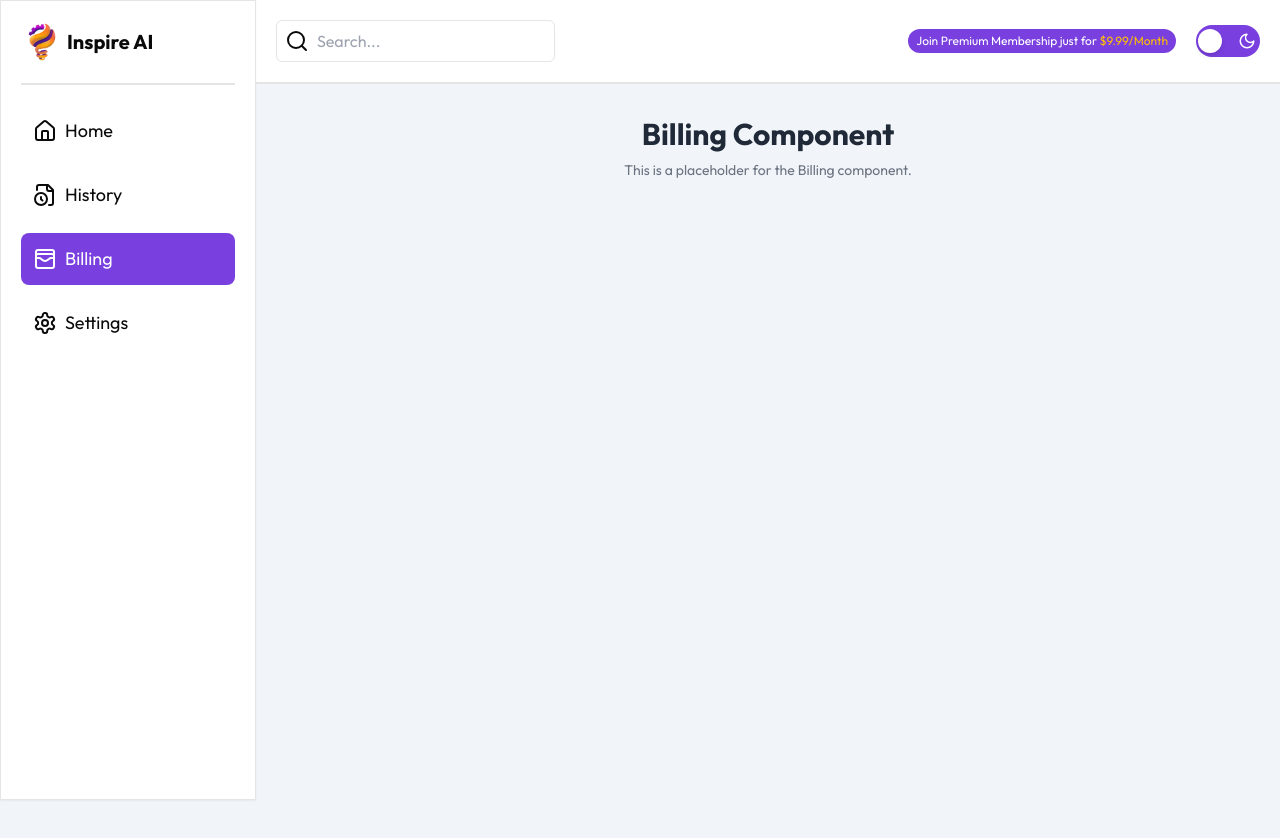
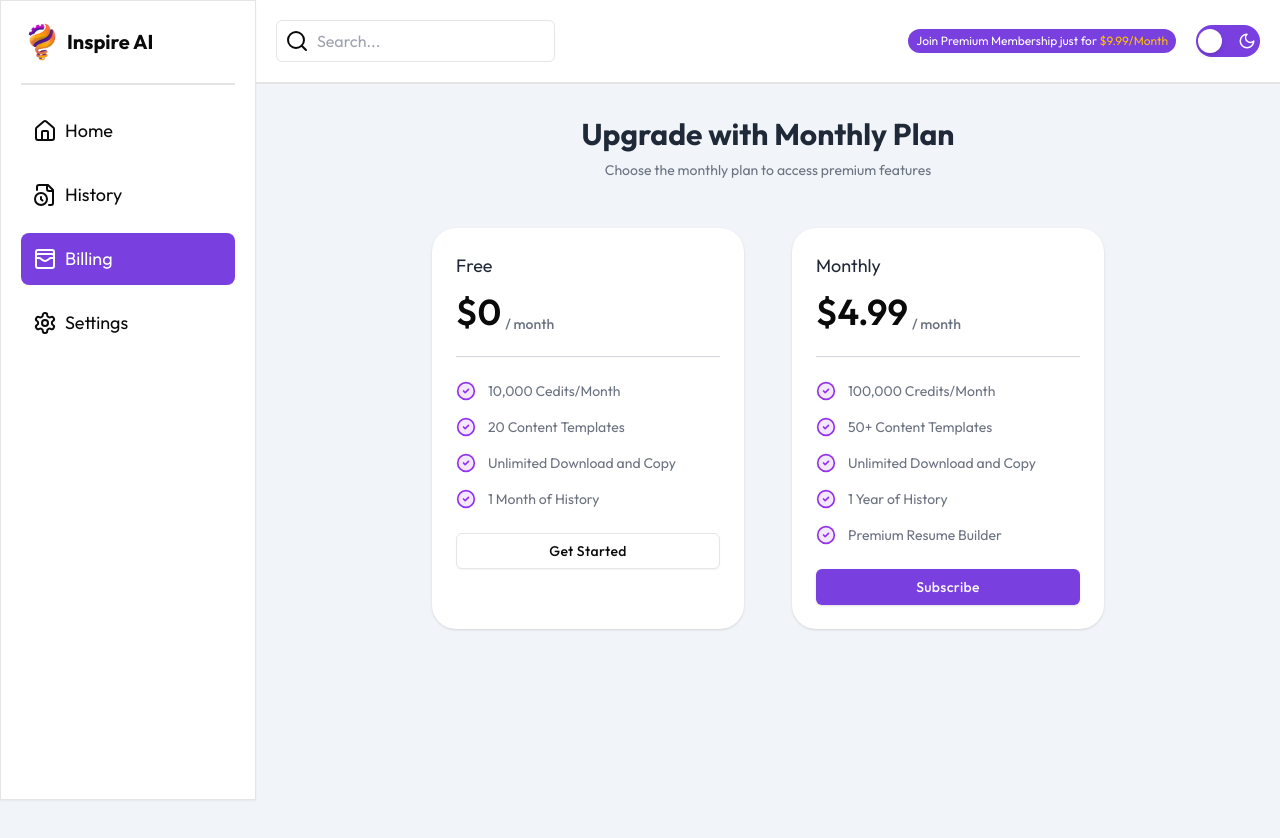
Before and after one commit to TechBot505/CS-416-Inspire-AI, a Next.js app: page /dashboard/billing in a window 1280 px wide. Shown: the top 838 px of the page. Built offline with nearby package versions, Linux system fonts and the light colour scheme.

Commit message:
created UI for billing page

```diff
--- a/app/dashboard/billing/page.tsx
+++ b/app/dashboard/billing/page.tsx
@@ -1,5 +1,7 @@
 "use client"
 import React from "react";
+import { Button } from "@/components/ui/button";
+import { CircleCheckIcon, Loader2Icon } from "lucide-react";
 
 function Billing() {
   return (
@@ -7,11 +9,96 @@ function Billing() {
       <div className="max-w-5xl max-lg:max-w-3xl mx-auto">
         <div className="text-center">
           <h2 className="text-3xl font-bold mb-2 dark:text-white text-gray-800">
-            Billing Component
+            Upgrade with Monthly Plan
           </h2>
           <p className="text-sm dark:text-gray-300 text-gray-500">
-            This is a placeholder for the Billing component.
+            Choose the monthly plan to access premium features
           </p>
+        </div>
+
+        <div className="grid sm:grid-cols-2 grid-cols-1 mx-auto gap-12 max-w-2xl max-sm:mx-auto mt-12">
+          <div className="bg-white dark:bg-gray-700 shadow rounded-3xl p-6 hover:scale-105 transition-all duration-300">
+            <h4 className="text-gray-800 dark:text-white text-lg mb-3">Free</h4>
+            <h3 className="text-4xl font-semibold ">
+              $0
+              <sub className="text-gray-500 dark:text-gray-300 font-medium text-sm ml-1">
+                / month
+              </sub>
+            </h3>
+
+            <hr className="my-6 border-gray-300" />
+
+            <div>
+              <ul className="space-y-4">
+                <li className="flex items-center text-sm dark:text-gray-300 text-gray-500">
+                  <CircleCheckIcon className="w-5 h-5 mr-3 fill-purple-100 text-purple-600" />
+                  10,000 Cedits/Month
+                </li>
+                <li className="flex items-center text-sm dark:text-gray-300 text-gray-500">
+                  <CircleCheckIcon className="w-5 h-5 mr-3 fill-purple-100 text-purple-600" />
+                  20 Content Templates
+                </li>
+                <li className="flex items-center text-sm dark:text-gray-300 text-gray-500">
+                  <CircleCheckIcon className="w-5 h-5 mr-3 fill-purple-100 text-purple-600" />
+                  Unlimited Download and Copy
+                </li>
+                <li className="flex items-center text-sm dark:text-gray-300 text-gray-500">
+                  <CircleCheckIcon className="w-5 h-5 mr-3 fill-purple-100 text-purple-600" />
+                  1 Month of History
+                </li>
+              </ul>
+
+              <Button
+                variant="outline"
+                type="button"
+                className="w-full mt-6 px-4 py-2 text-sm tracking-wide"
+              >
+                Get Started
+              </Button>
+            </div>
+          </div>
+
+          <div className="bg-white dark:bg-gray-700 shadow rounded-3xl p-6 hover:scale-105 transition-all duration-300">
+            <h4 className="text-gray-800 text-lg mb-3 dark:text-white">Monthly</h4>
+            <h3 className="text-4xl font-semibold">
+              $4.99
+              <sub className="text-gray-500 dark:text-gray-300 font-medium text-sm ml-1">
+                / month
+              </sub>
+            </h3>
+
+            <hr className="my-6 border-gray-300" />
+
+            <div>
+              <ul className="space-y-4">
+                <li className="flex items-center text-sm dark:text-gray-300 text-gray-500">
+                  <CircleCheckIcon className="w-5 h-5 mr-3 fill-purple-100 text-purple-600" />
+                  100,000 Credits/Month
+                </li>
+                <li className="flex items-center text-sm dark:text-gray-300 text-gray-500">
+                  <CircleCheckIcon className="w-5 h-5 mr-3 fill-purple-100 text-purple-600" />
+                  50+ Content Templates
+                </li>
+                <li className="flex items-center text-sm dark:text-gray-300 text-gray-500">
+                  <CircleCheckIcon className="w-5 h-5 mr-3 fill-purple-100 text-purple-600" />
+                  Unlimited Download and Copy
+                </li>
+                <li className="flex items-center text-sm dark:text-gray-300 text-gray-500">
+                  <CircleCheckIcon className="w-5 h-5 mr-3 fill-purple-100 text-purple-600" />
+                  1 Year of History
+                </li>
+                <li className="flex items-center text-sm dark:text-gray-300 text-gray-500">
+                  <CircleCheckIcon className="w-5 h-5 mr-3 fill-purple-100 text-purple-600" />
+                  Premium Resume Builder
+                </li>
+              </ul>
+              <Button
+                className="flex gap-2 items-center w-full mt-6 px-4 py-2 text-sm tracking-wide"
+              >
+                Subscribe
+              </Button>
+            </div>
+          </div>
         </div>
       </div>
     </div>
```
